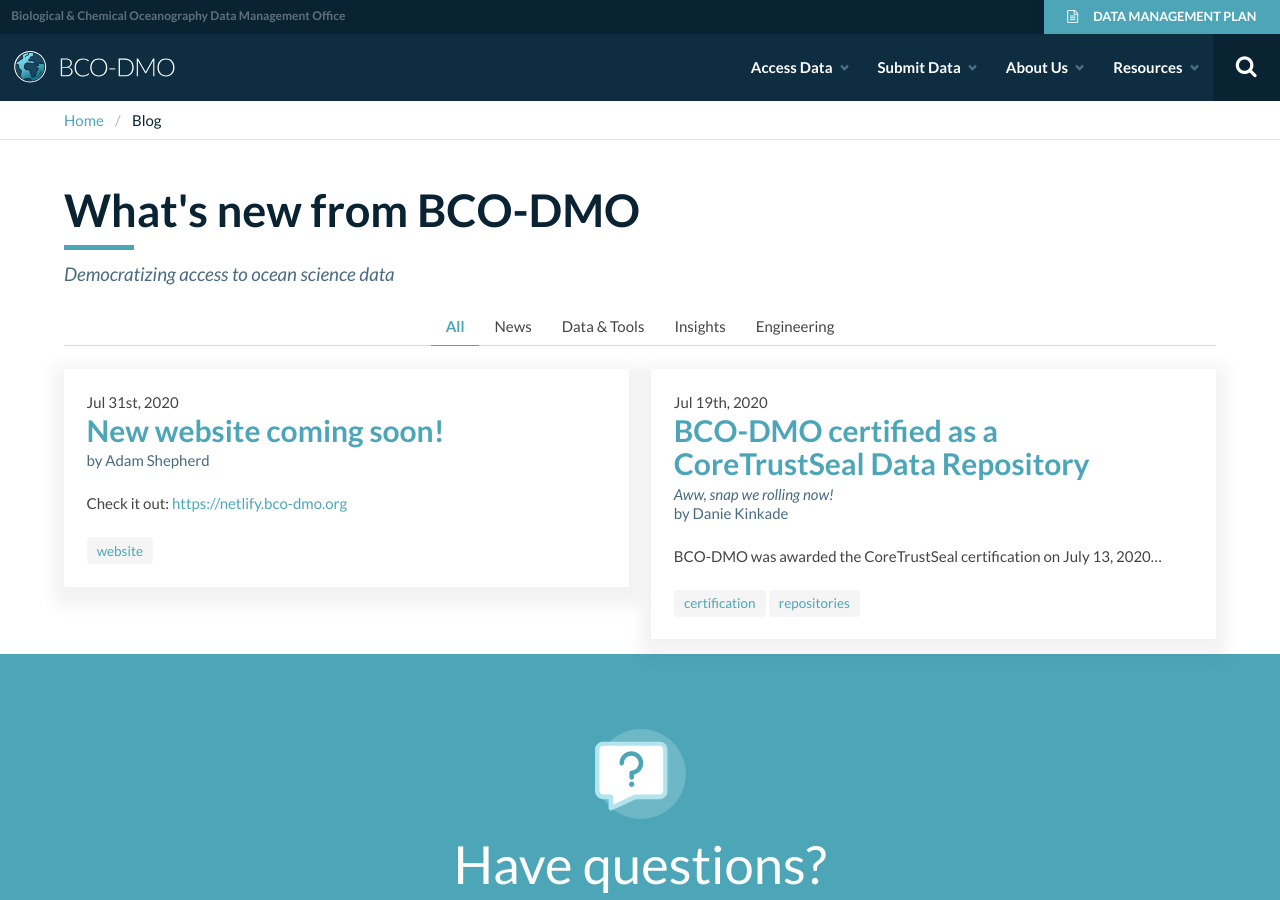
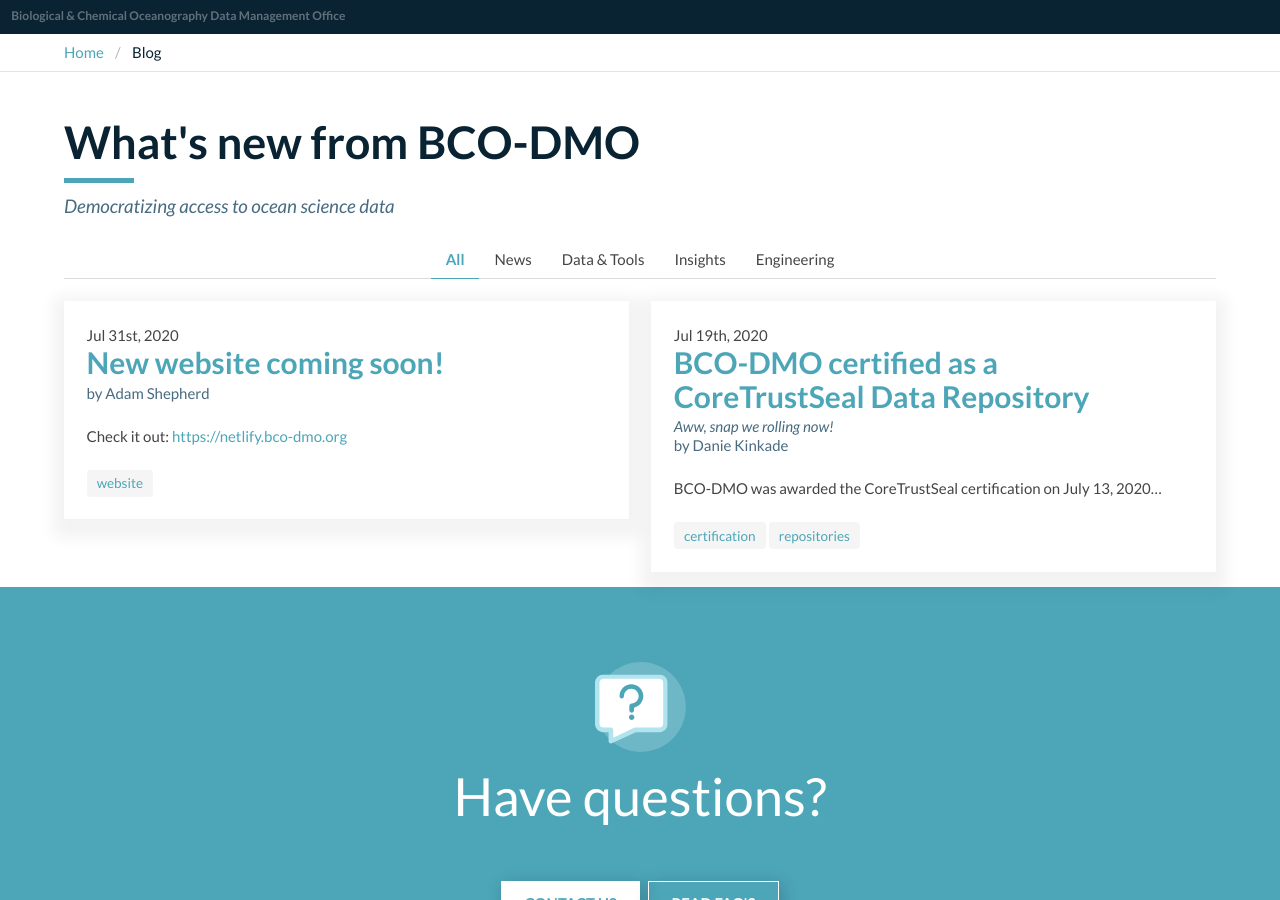
Before and after one commit to BCODMO/blog.bco-dmo.org, a Jekyll site: the page built from index.html, in a window 1280 px wide and 900 px high. Built offline with Jekyll 4.4.1, drawn with Linux system fonts in a browser that asks for light colours.

Commit message:
Update header_nav.html

```diff
--- a/_includes/header_nav.html
+++ b/_includes/header_nav.html
@@ -2,12 +2,13 @@
 <!-- Navbar Component -->
 <div class="pre-navbar">
   <div class="columns">
-    <div class="column is-two-thirds">Biological & Chemical Oceanography Data Management Office</div>
+    <div class="column is-two-thirds">Biological & Chemical Oceanography Data Management Office</div>{% comment %}
     <div class="column has-text-right">
       <button class="button is-primary"><i class="fa fa-file-text-o margin-right-1"></i> Data Management Plan</button>
     </div>
+    {% endcomment %}
   </div>
-</div>
+</div>{% comment %}
 <nav class="navbar" role="navigation" aria-label="main navigation">
   <div class="navbar-brand">
     <a class="navbar-item" href="index.html"><img src="/assets/img/BCO-DMO-LogoNew.svg" alt="BCO-DMO Logo" /></a>
@@ -163,3 +164,4 @@
     </div>
   </div>
 </nav>
+{% endcomment %}
```
